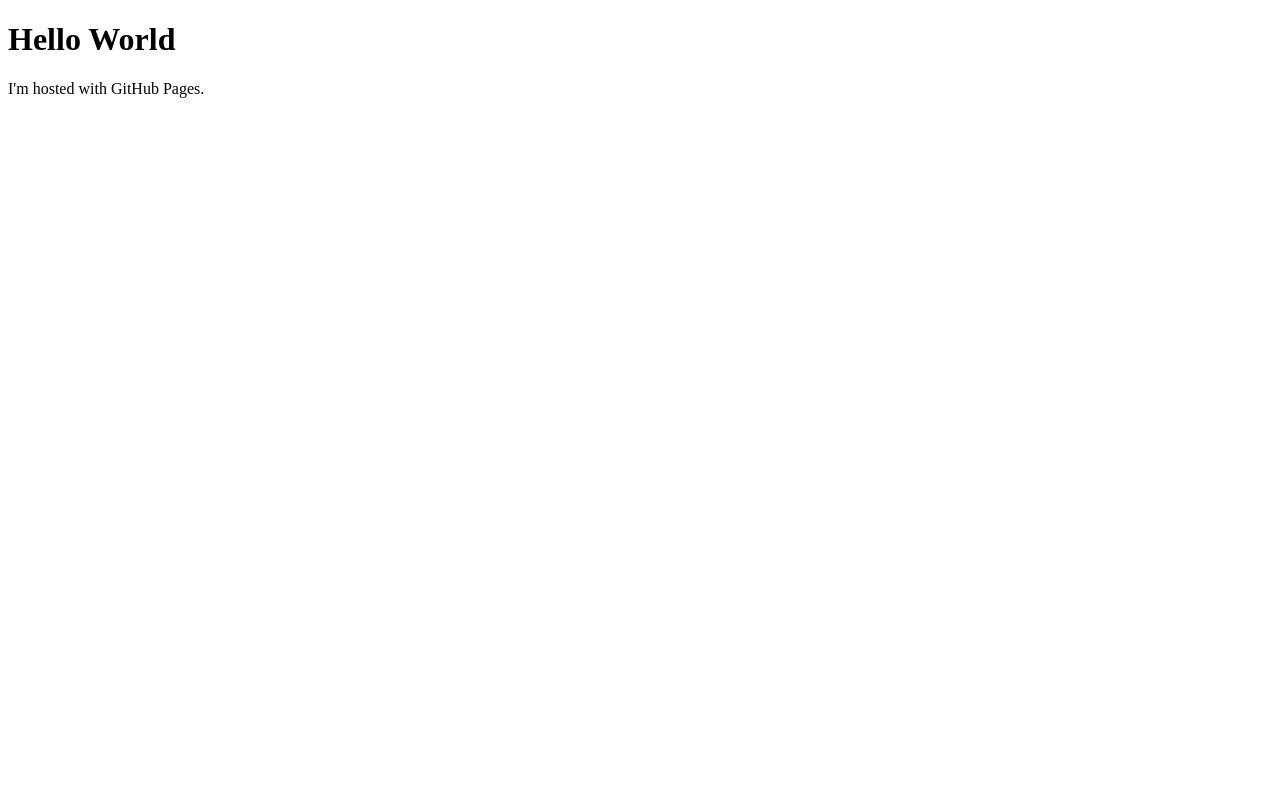
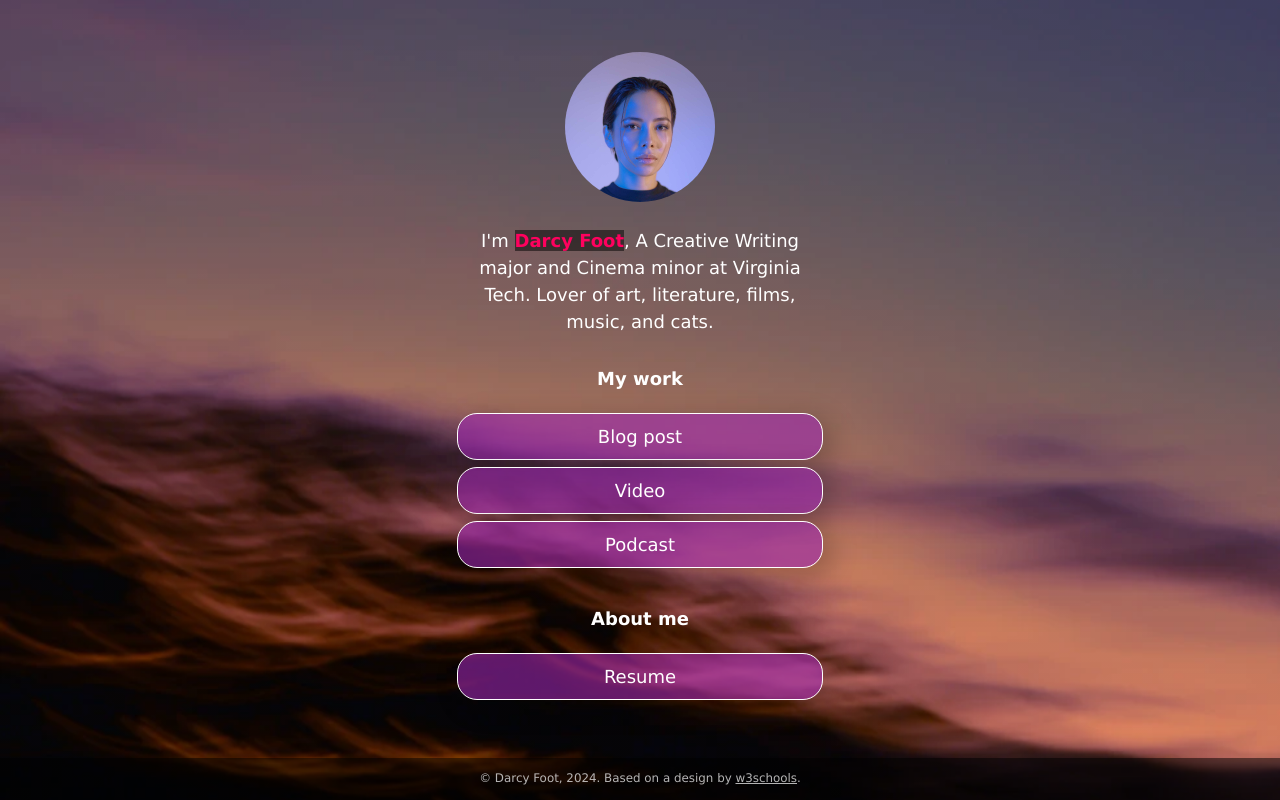
Before and after one commit to darcyfoot/darcyfoot.github.io, a plain HTML site: page index.html in a window 1280 px wide. Drawn offline with Linux system fonts and the light colour scheme.

Commit message:
Added website template

```diff
--- /dev/null
+++ b/css/style.css
@@ -0,0 +1,231 @@
+:root {
+    --primaryText: #fff;
+    --secondaryText: #ff015e;
+    --primary: rgba(156, 39, 176, .60);
+    --secondary: rgba(255, 1, 94, .60);
+    --buttonHover: rgba(156, 39, 176, .40);
+    --smallButtonHover: rgba(0, 0, 0, .25);
+}
+
+html {
+    box-sizing: border-box;
+    /* keeps button boxes within phone screen width */
+    -ms-text-size-adjust: 100%;
+    -webkit-text-size-adjust: 100%;
+    height: 100%;
+}
+
+*,
+*:before,
+*:after {
+    box-sizing: inherit;
+}
+
+body {
+    margin: 0;
+    min-height: 100%;
+    /* The image used for the site background. Try changing skyscape.jpg to stars.jpg. Put a replacement photo in the images folder and, in line 21 below, replace skyscape.jpg with yourbackgroundfilename.jpg */
+    /* The linear gradient darkens the image, like putting a sunglasses lens on top of it. If you want to darken the image even more, change 0.1 (both times) to 0.3 or higher */
+    background: linear-gradient(rgba(0, 0, 0, 0.1), rgba(0, 0, 0, 0.1)), url(../images/skyscape.jpg);
+    /* Prevents the browser from repeating or "tiling" the background image */
+    background-repeat: no-repeat;
+    background-position: center;
+    /* Freezes the image so that even the content scrolls down, the background stays put */
+    background-attachment: fixed;
+    /* Resizes the background image to cover the entire container */
+    background-size: cover;
+    font-family: Futura, Verdana, sans-serif;
+    line-height: 1.5;
+    font-size: 18px;
+    display: flex;
+    flex-direction: column;
+    justify-content: space-around;
+    align-items: center;
+}
+
+h1 {
+    font-size: 1em;
+}
+
+h2 {
+    font-size: 1em;
+    margin-bottom: 0;
+}
+
+img {
+    margin: .5em 1em;
+    /* border: 1px solid #ccc; */
+    border-radius: 50%;
+    height: 150px;
+    max-width: 100%;
+    object-fit: cover;
+    /* Resizes the image to cover the entire container */
+}
+
+.container {
+    text-align: center;
+    width: 100%;
+    padding: 0;
+    margin-right: auto;
+    margin-left: auto;
+    flex: 1;
+    display: flex;
+    flex-direction: column;
+    justify-content: center;
+}
+
+.image-container {
+    text-align: center;
+    width: 100%;
+}
+
+.main-text-color {
+    color: var(--primaryText);
+}
+
+.name {
+    color: var(--secondaryText);
+}
+
+.name strong {
+    background-color: rgba(0, 0, 0, 0.50);
+}
+
+.section-header {
+    padding-top: .5em;
+}
+
+.button,
+.intro,
+.links-container,
+.slidedown,
+.external-link {
+    width: 100%;
+    min-width: 50%;
+    padding: .5em 1em;
+    text-decoration: none;
+    color: inherit;
+    text-align: center;
+}
+
+.button, .external-link {
+    border: 1px solid var(--primaryText);
+    border-radius: 20px;
+    box-shadow: 7px 6px 28px 1px rgba(0, 0, 0, 0.24);
+    overflow: hidden;
+    white-space: nowrap;
+    display: inline-block;
+    background-color: var(--primary);
+    cursor: pointer;
+    transition: 0.2s all;
+}
+
+.button:not(.highlight) {
+    background-color: var(--primary);
+}
+
+@media (hover: hover) {
+    .button:hover { background-color: var(--buttonHover); }
+}
+
+.button.highlight {
+    background-color: var(--secondary);
+}
+
+.button:active, .external-link:active {
+    transform: scale(0.98);
+    /* Scaling button to 0.98 to its original size */
+    box-shadow: 3px 2px 22px 1px rgba(0, 0, 0, 0.24);
+    /* Lowering the shadow */
+}
+
+.intro {
+    margin: 0 auto;
+}
+
+.section {
+    margin-top: 1em;
+}
+
+.slidedown {
+    margin: 0 auto;
+    padding: 0;
+    -webkit-transition: height .4s ease;
+    -o-transition: height .4s ease;
+    transition: height .4s ease;
+    overflow: hidden;
+    height: 0;
+}
+
+.external-link {
+    border: 1px solid var(--primaryText);
+    border-radius: 20px;
+    background-color: transparent;
+    display: flex;
+    align-items: center;
+    justify-content: center;
+    padding: 0;
+    margin: .5em auto 1.5em auto;
+    text-decoration: none;
+    color: inherit;
+    height: 2em;
+    width: 6em;
+}
+
+.external-link:hover {
+    background-color: var(--smallButtonHover)
+}
+
+.description {
+    display: flex;
+    text-align: left;
+    flex-direction: column;
+    padding: 0 .6em;
+}
+
+.description > p {
+    margin: .5em 0;
+}
+
+.footer {
+  font-size: .66em;
+  background-color: rgba(0, 0, 0, .5);
+  color: rgba(225, 225, 225, .8);
+  text-decoration: none;
+  width: 100%;
+  min-height: 3em;
+  display: flex;
+  align-items: center;
+  justify-content: center;
+  position: relative;
+}
+
+.footer a {
+    color: inherit;
+}
+
+/* Media queries allow you to change style properties according to the screen width. In this case, if the screen is AT LEAST 540 pixels wide (bigger than a standard phone), the .container resizes to 540 pixels and the buttons and intro resize to 85% of the container width */
+@media (min-width: 540px) {
+    .container {
+        max-width: 540px;
+    }
+
+    .button,
+    .intro,
+    .slidedown {
+        width: 85%;
+    }
+}
+
+/* If the screen is AT LEAST 768 pixels wide (standard tablet or larger), the .container resizes to 750 pixels and the buttons and intro resize to 40% of the container width */
+@media (min-width: 768px) {
+    .container {
+        max-width: 768px;
+    }
+
+    .button,
+    .intro,
+    .slidedown {
+        width: 40%;
+    }
+}
--- a/index.html
+++ b/index.html
@@ -1,7 +1,74 @@
 <!DOCTYPE html>
-<html>
-<body>
-<h1>Hello World</h1>
-<p>I'm hosted with GitHub Pages.</p>
+<!-- This page is adapted from w3schools "How to make a link tree website https://www.w3schools.com/howto/howto_website_create_linktree.asp" -->
+<html lang="en">
+
+<head>
+  <meta charset="utf-8" />
+  <meta name="viewport" content="width=device-width, initial-scale=1" />
+  <!-- Add your name below -->
+  <title>Darcy Foot</title>
+  <link rel="stylesheet" href="css/style.css">
+</head>
+
+<body class="main-text-color">
+  <!-- Content container. Everything except footer goes here -->
+  <div class="container">
+    <!-- Image and name container. Put your replacement photo—which you should crop to be square—in the images folder, then change the source attribute to images/yourportraitfilename.jpg. This path says, "Look in the images folder for yourportraitfilename.jpg." Be sure to change the alt text, too. -->
+    <div class="image-container">
+      <img src="images/portrait.jpg" alt="Photo by Art Hauntington">
+    </div>
+    <div class="intro">
+      I'm <span class="name"><strong>Darcy Foot</strong></span>, A Creative Writing major and Cinema minor at Virginia Tech. Lover of art, literature, films, music, and cats.
+    </div>
+    <div class="section-header">
+      <h1>My work</h1>
+    </div>
+    <!-- Replace the # inside of the href="#" with your links. -->
+    <div class="links-container">
+      <div class="button toggle">Blog post</div>
+      <div class="slidedown">
+        <div class="description">
+          <h2>Blog post title</h2>
+          <p>Here, add a short but appealing description of your blog post.</p>
+          <a href="#" class="external-link" target="_blank">Read</a>
+        </div>
+      </div>
+
+      <div class="button toggle">Video</div>
+      <div class="slidedown">
+        <div class="description">
+          <h2>Video title</h2>
+          <p>Add a short but appealing description of your video.</p>
+          <a href="#" class="external-link" target="_blank">Watch</a>
+        </div>
+      </div>
+
+      <div class="button toggle">Podcast</div>
+      <div class="slidedown">
+        <div class="description">
+          <h2>Podcast title</h2>
+          <p>Add a short but appealing description of your podcast</p>
+          <a href="#" class="external-link" target="_blank">Listen</a>
+        </div>
+      </div>
+    </div>
+
+    <!-- Replace # with PDF from Google Docs, or replace the entire section with whatever you want. Or delete it! Or add another section below it!-->
+    <div class="section-header">
+      <h1>About me</h1>
+    </div>
+
+    <div class="links-container">
+      <a href="https://drive.google.com" class="button" target="_blank">Resume</a>
+    </div>
+
+  </div>
+  <div class="footer">
+    <p>© Darcy Foot, 2024. Based on a design by <a
+        href="https://www.w3schools.com/howto/howto_website_create_linktree.asp" target="_blank">w3schools</a>.
+    </p>
+  </div>
+  <script type="text/javascript" src="js/slider.js"></script>
 </body>
+
 </html>
--- /dev/null
+++ b/js/slider.js
@@ -0,0 +1,19 @@
+document.addEventListener("DOMContentLoaded", () => {
+  const a = document.querySelectorAll(".toggle");
+  a.forEach((e) => {
+    e.addEventListener("click", function () {
+      let slider = this.nextElementSibling;
+      if (slider.style.height) {
+        slider.style.height = null;
+        e.classList.remove("highlight");
+      } else {
+        document.querySelectorAll(".toggle.highlight").forEach((f) => {
+          f.classList.remove("highlight");
+          f.nextElementSibling.style.height = null;
+        });
+        e.classList.add("highlight");
+        slider.style.height = slider.scrollHeight + "px";
+      }
+    })
+  })
+})
```
Also changed, not shown: images/portrait.jpg (added), images/skyscape.jpg (added), images/stars.jpg (added), 1 other file.
